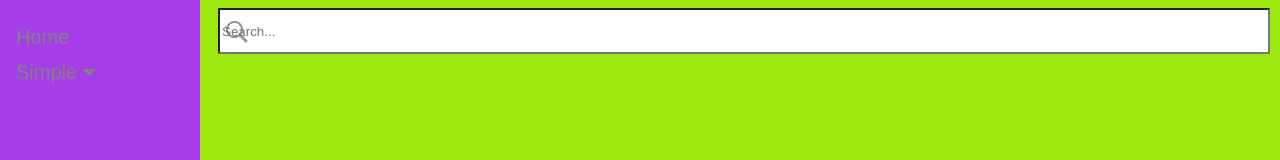
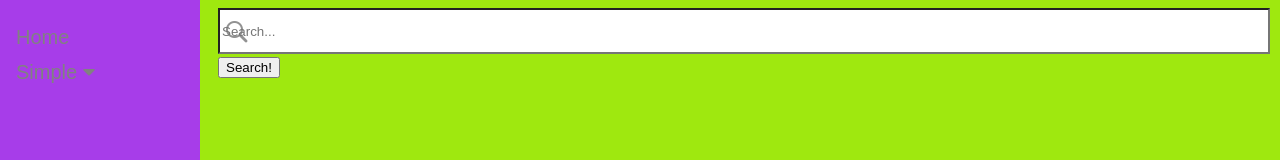
Before and after one commit to essentials-web/essentials-web.github.io, a plain HTML site: page simple/search/index.htm in a window 1280 px wide. Shown: the top 160 px of the page. Drawn offline with Linux system fonts and the light colour scheme.

Commit message:
Update index.htm

```diff
--- a/simple/search/index.htm
+++ b/simple/search/index.htm
@@ -17,6 +17,7 @@
     </div>
     <div class="main">
       <input type="text" name="search" class="search" placeholder="Search..." />
+      <button onclick="search()">Search!</button>
     </div>
     <script src="/scripts/dropdown/main.js"></script>
     <script src="/scripts/simple/search.js"></script>
```
